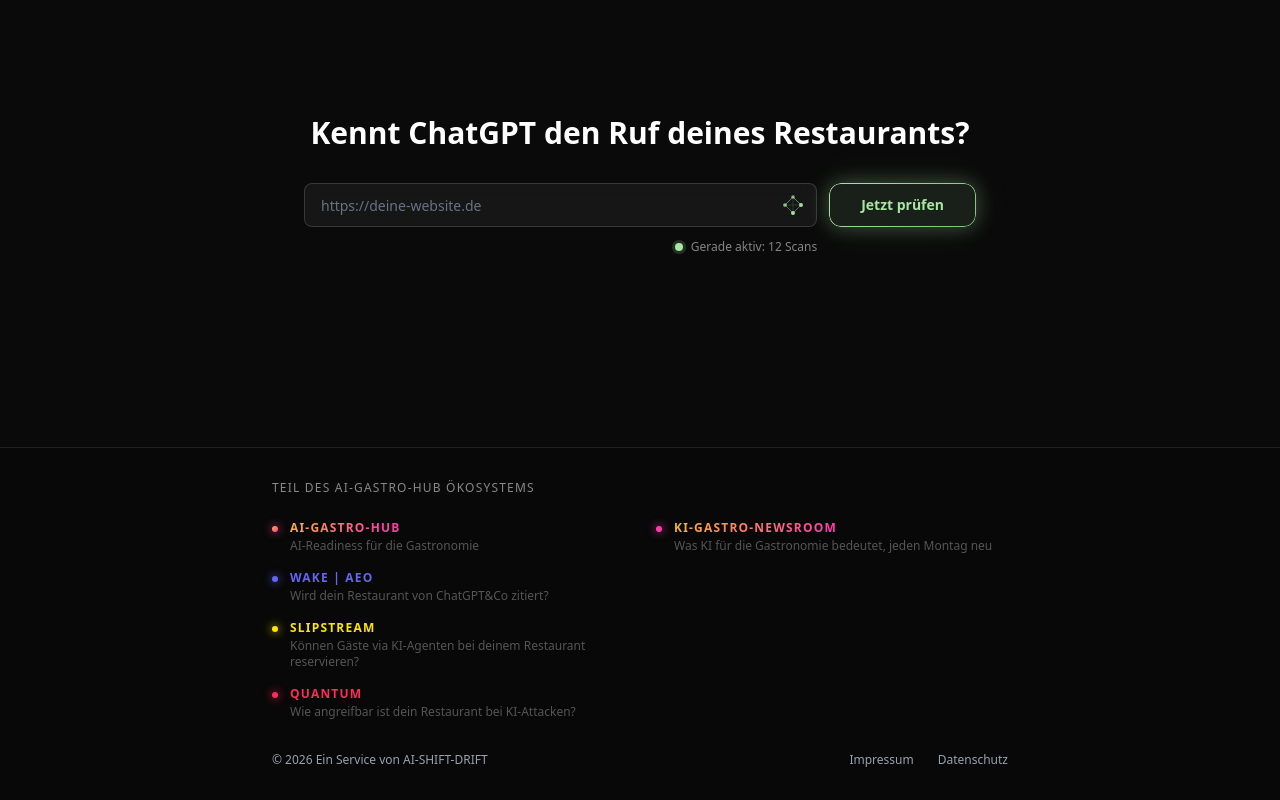
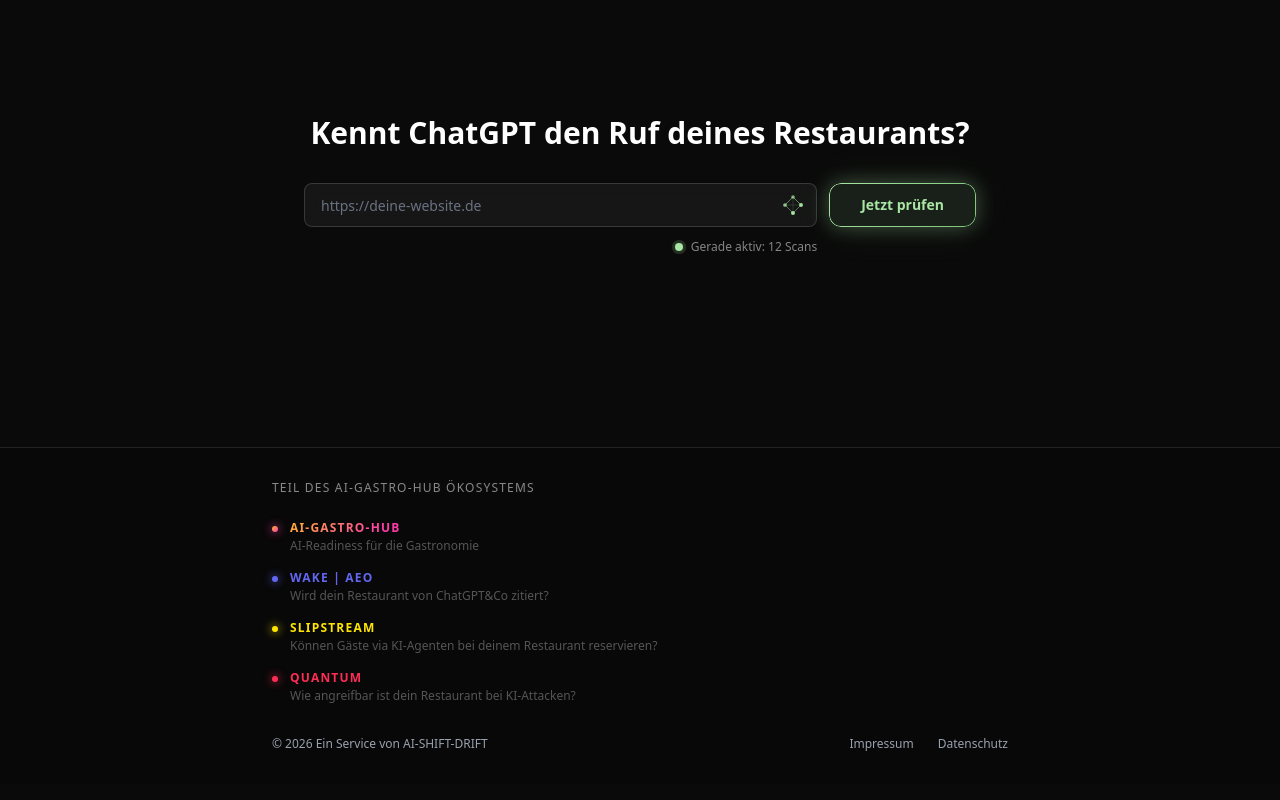
Before and after one commit to perspectivetwist/geo-gastro, a Next.js app: page / in a window 1280 px wide. Shown: the part 3413-4213 px from the top of the page. Built offline with nearby package versions, Linux system fonts and the light colour scheme; no server answers.

Commit message:
fix: remove duplicate Newsroom link from footer
Co-Authored-By: Claude Opus 4.6 <noreply@anthropic.com>

```diff
--- a/components/Footer.tsx
+++ b/components/Footer.tsx
@@ -45,7 +45,6 @@ export default function Footer() {
           <div className="text-xs tracking-widest uppercase mb-6" style={{ color: "#888", textShadow: "0 0 12px rgba(255,255,255,0.15)" }}>
             Teil des AI-Gastro-Hub Ökosystems
           </div>
-          <div className="grid grid-cols-1 md:grid-cols-2 gap-8">
           <div className="flex flex-col gap-4">
             {ecosystem.map((item) => (
               <a
@@ -77,31 +76,6 @@ export default function Footer() {
               </a>
             ))}
           </div>
-            <div>
-              <a
-                href="https://ai-gastro-hub.vercel.app/newsroom"
-                target="_blank"
-                rel="noopener noreferrer"
-                className="flex items-start gap-3 transition-opacity duration-200 hover:opacity-80"
-              >
-                <div
-                  className="w-[6px] h-[6px] rounded-full flex-shrink-0 mt-1.5"
-                  style={{ background: "#FF3CAC", boxShadow: "0 0 8px 2px #FF3CAC66" }}
-                />
-                <div>
-                  <div
-                    className="text-xs tracking-widest uppercase font-semibold"
-                    style={{ backgroundImage: "linear-gradient(135deg, #FFB432 0%, #FF3CAC 50%, #FF2D78 100%)", WebkitBackgroundClip: 'text', WebkitTextFillColor: 'transparent' }}
-                  >
-                    KI-Gastro-Newsroom
-                  </div>
-                  <div className="text-xs mt-0.5" style={{ color: "#555" }}>
-                    Was KI für die Gastronomie bedeutet, jeden Montag neu
-                  </div>
-                </div>
-              </a>
-            </div>
-          </div>
         </div>
 
         {/* Impressum / Datenschutz / Copyright */}
```
Lines whose indentation alone changed are shown as unchanged.
